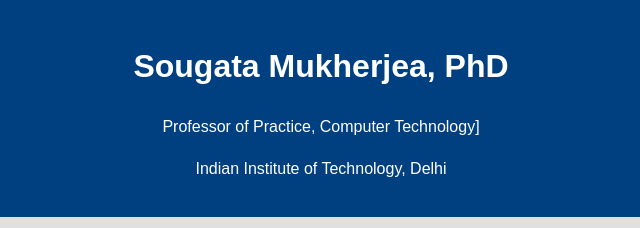
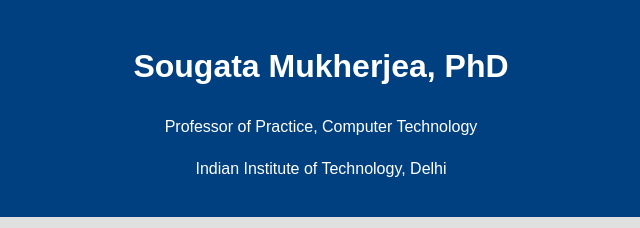
Before and after one commit to soumukh/soumukh.github.io, a plain HTML site: page index.html in a window 1280 px wide. Shown: the top 228 px of the page, 319-959 px from the left. Drawn offline with Linux system fonts and the light colour scheme.

Commit message:
Update index.html

```diff
--- a/index.html
+++ b/index.html
@@ -63,7 +63,7 @@
 
   <header>
     <h1>Sougata Mukherjea, PhD</h1>
-    <p>Professor of Practice, Computer Technology]</p>
+    <p>Professor of Practice, Computer Technology</p>
     <p>Indian Institute of Technology, Delhi</p>
   </header>
 
```
